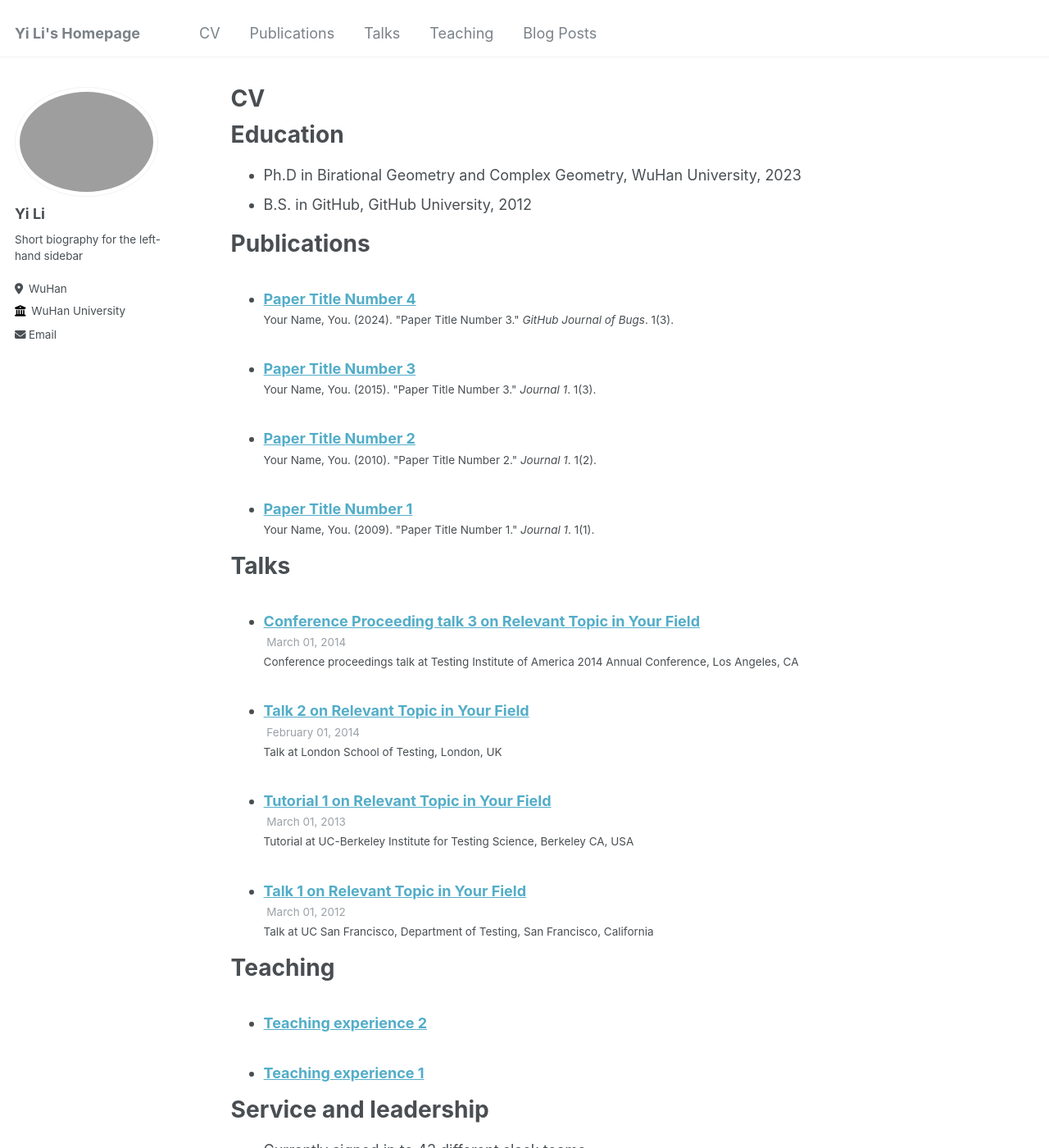
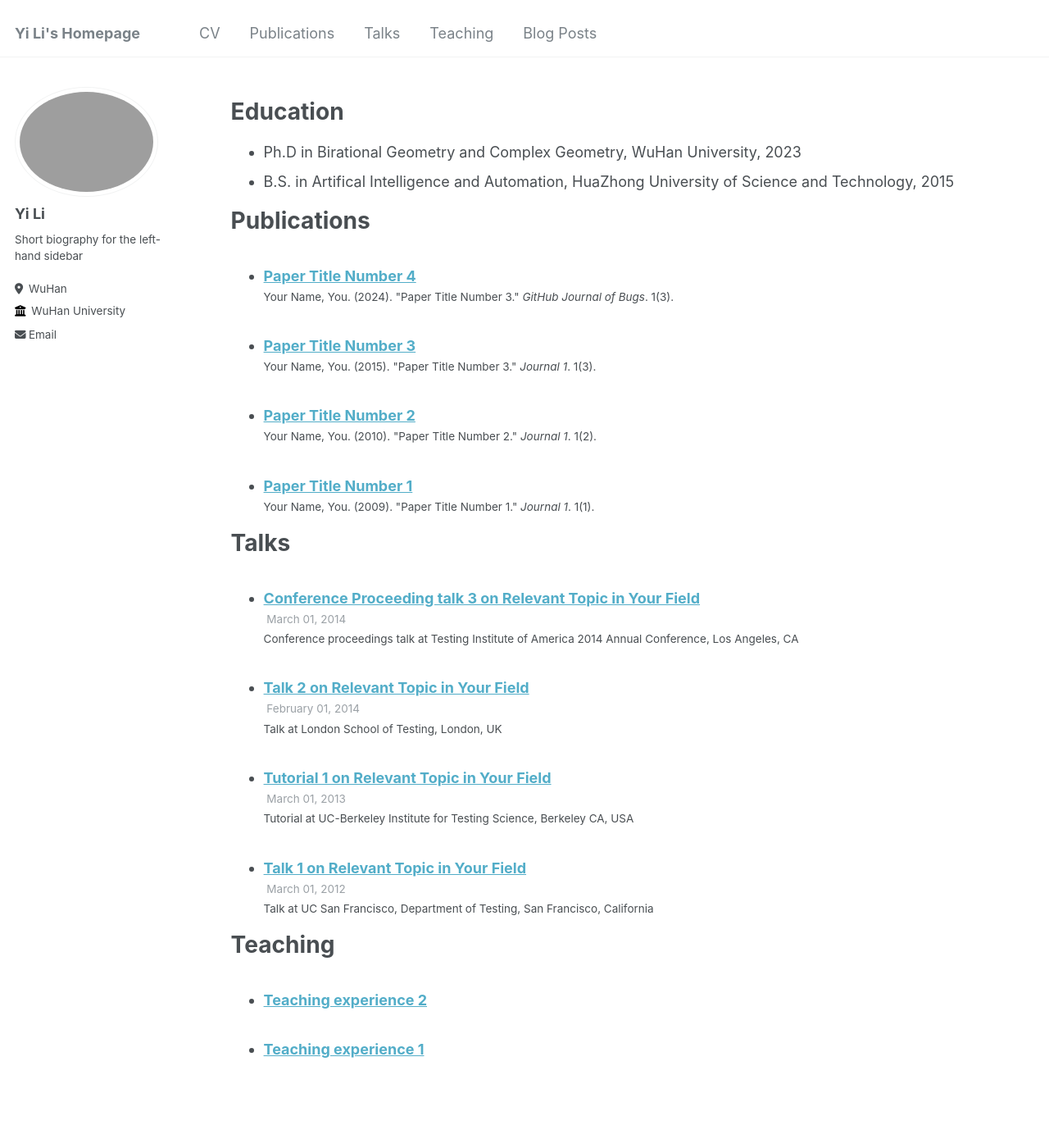
Before and after one commit to YiLimath/YiLimath.github.io, a Jekyll site: the page built from _pages/cv.md, in a window 1280 px wide and 1400 px high. Shown: the whole window at 82% size. Built offline with Jekyll 4.4.1, drawn with Linux system fonts in a browser that asks for light colours; some of the changed text lies outside the part shown.

Commit message:
Update cv.md

```diff
--- a/_pages/cv.md
+++ b/_pages/cv.md
@@ -1,6 +1,6 @@
 ---
 layout: archive
-title: "CV"
+title: ""
 permalink: /cv/
 author_profile: true
 redirect_from:
@@ -12,7 +12,7 @@ redirect_from:
 Education
 ======
 * Ph.D in Birational Geometry and Complex Geometry, WuHan University, 2023
-* B.S. in GitHub, GitHub University, 2012
+* B.S. in Artifical Intelligence and Automation, HuaZhong University of Science and Technology, 2015
 
 
 Publications
@@ -32,7 +32,3 @@ Teaching
   <ul>{% for post in site.teaching reversed %}
     {% include archive-single-cv.html %}
   {% endfor %}</ul>
-
-Service and leadership
-======
-* Currently signed in to 43 different slack teams
```
